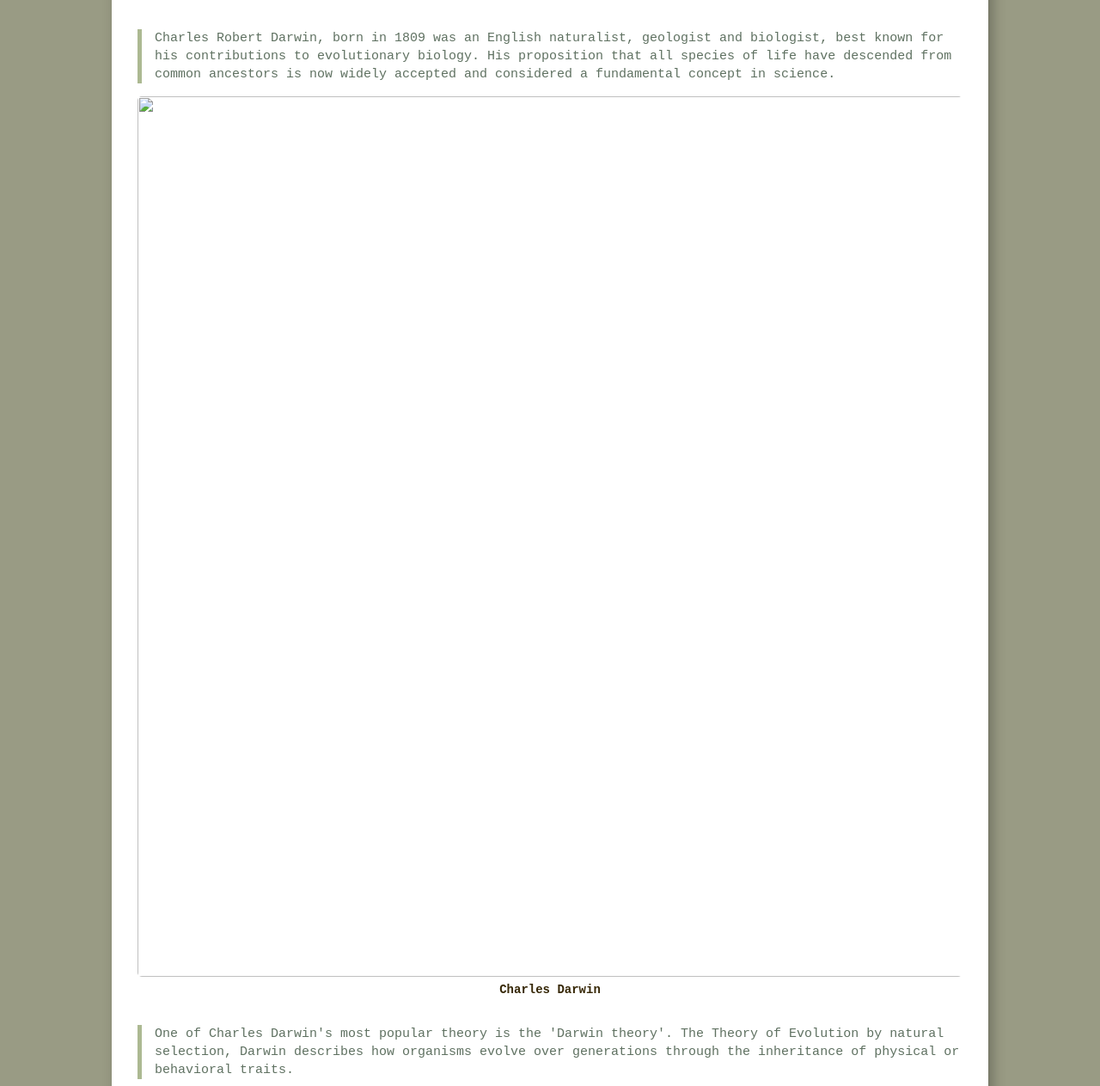
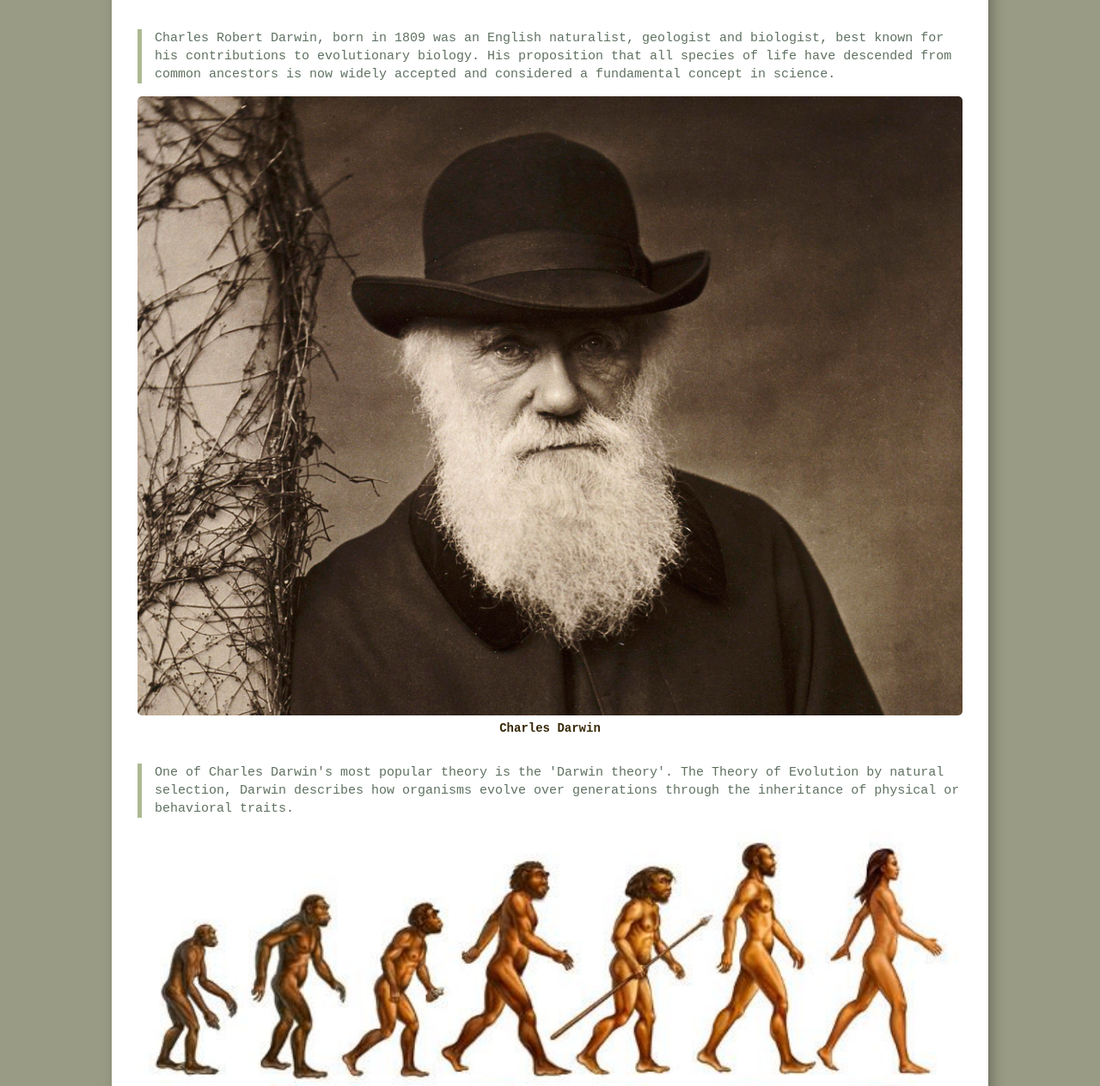
Before and after one commit to nindyak/nindyak.github.io, a plain HTML site: page index.html in a window 1280 px wide. Shown: the part 402-1665 px from the top of the page at 86% size. Drawn offline with Linux system fonts and the light colour scheme; a script that the page names is missing.

Commit message:
Update index.html

```diff
--- a/index.html
+++ b/index.html
@@ -25,10 +25,10 @@
 					<h2>Who is he?</h2>
 
 					<p>Charles Robert Darwin, born in 1809 was an English naturalist, geologist and biologist, best known for his contributions to evolutionary biology. His proposition that all species of life have descended from common ancestors is now widely accepted and considered a fundamental concept in science.</p>
-					<img src="/res/1e2b7030-2995-49f5-95d8-917244db744e/Charles-Darwin-3000-3x2gty-58b9982e5f9b58af5c6a277f.jpeg" />
+					<img src="/images/Charles-Darwin.jpeg" />
 					<h4>Charles Darwin</h4>
 					<p>One of Charles Darwin's most popular theory is the 'Darwin theory'. The Theory of Evolution by natural selection, Darwin describes how organisms evolve over generations through the inheritance of physical or behavioral traits.</p>
-					<img src="/res/1e2b7030-2995-49f5-95d8-917244db744e/Untitled%20design%20(3).png" />
+					<img src="/images/Evolution.jpeg" />
 <h4>Darwinism</h4>
 					<a href="#top">Back to top</a>
 				</div>
```
